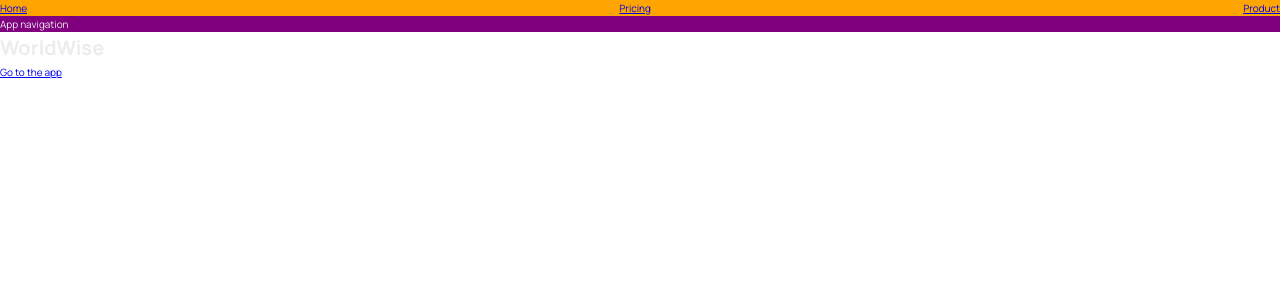
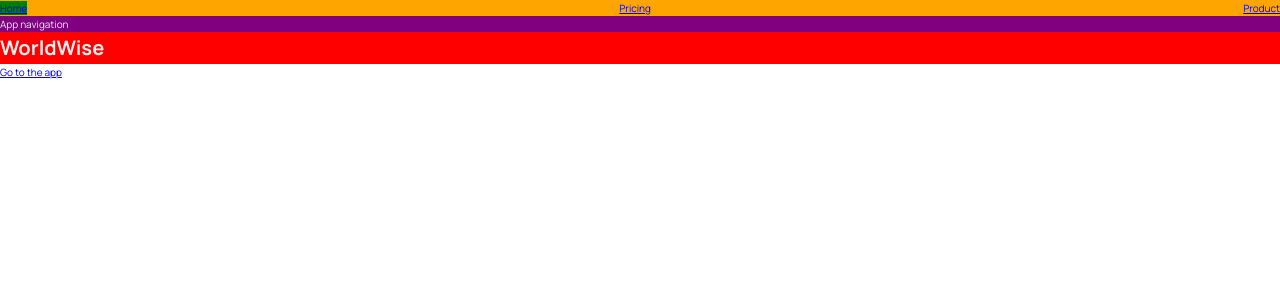
Before and after one commit to MBANS8A1/WorldWiseRecorder, a React (Vite) app: page / in a window 1280 px wide. Shown: the top 300 px of the page. Built offline with nearby package versions, Linux system fonts and the light colour scheme.

Commit message:
I added some :global() to the CSS module file for PageNav. This is mainly for testing purposes to see if I can apply background styling to externally applied classes (e.g. NavLink which applies the .active class on currently selected links).

```diff
--- a/src/components/PageNav.module.css
+++ b/src/components/PageNav.module.css
@@ -7,3 +7,11 @@
   justify-content: space-between;
   list-style: none;
 }
+
+.nav :global(.active) {
+  background-color: green;
+}
+
+:global(.test) {
+  background-color: red;
+}
--- a/src/pages/Homepage.jsx
+++ b/src/pages/Homepage.jsx
@@ -6,7 +6,7 @@
     <div>
       <PageNav />
       <AppNav />
-      <h1>WorldWise</h1>
+      <h1 className="test">WorldWise</h1>
       <Link to="/app">Go to the app</Link>
     </div>
   );
```
